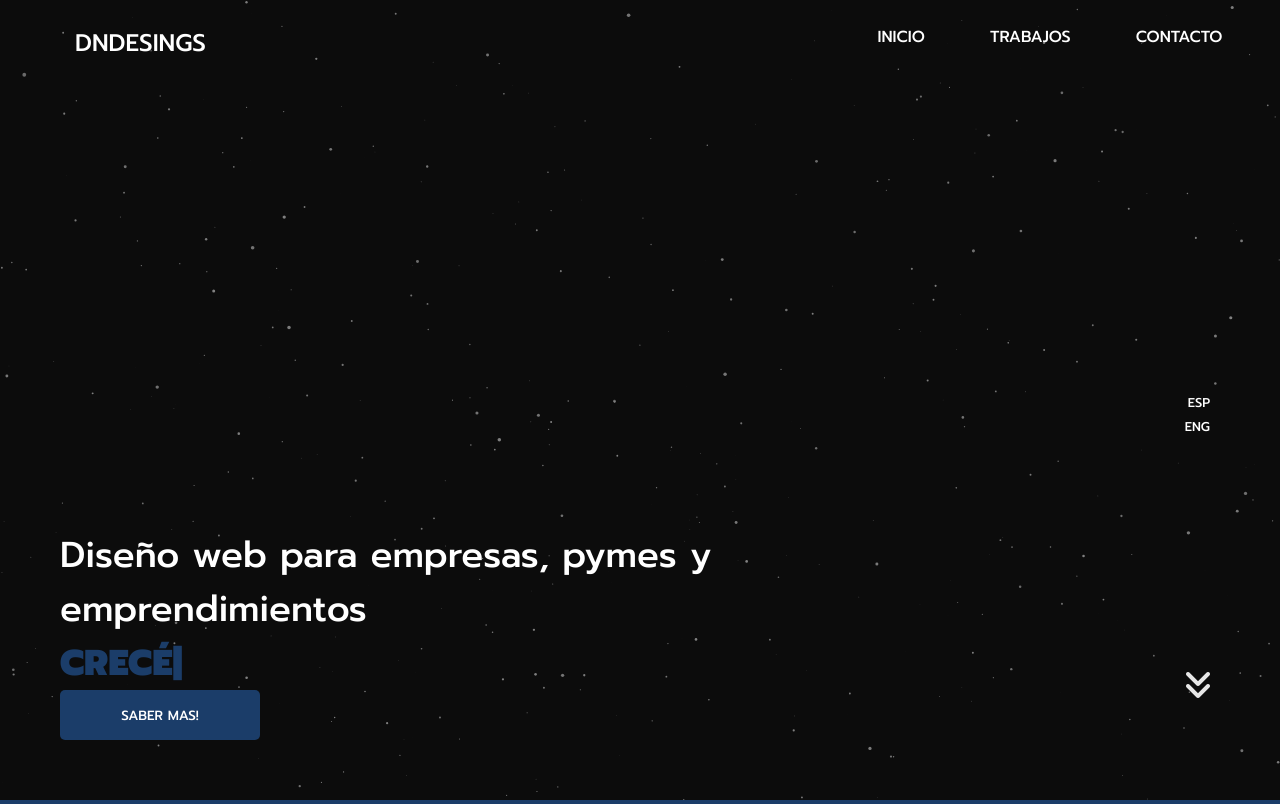
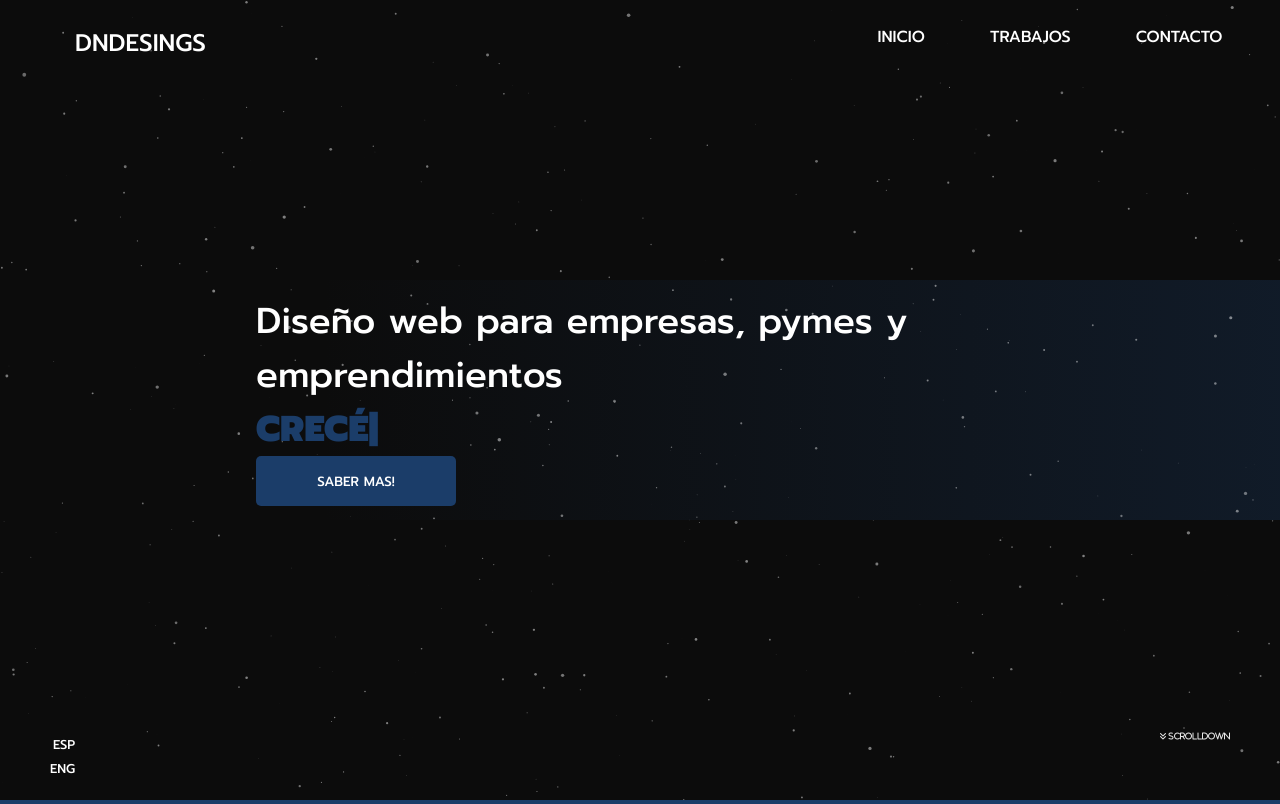
Before and after one commit to darianesquivel/dndesings, a plain HTML site: page index.html in a window 1280 px wide. Shown: the top 804 px of the page. Drawn offline with nearby package versions, Linux system fonts and the light colour scheme; animation ran at ten frames a second.

Commit message:
Modificacion NAV y section1

```diff
--- a/index.html
+++ b/index.html
@@ -24,11 +24,14 @@
           <li><a href="#">Contacto</a></li>
         </ul>
       </nav>
-      <ul class="menuIdioma">
-        <li><a href="#">Esp</a></li>
-        <li><a href="#">Eng</a></li>
-      </ul>
-      <i class="fas fa-angle-double-down"></i>
+      <div class="idiomaScroll">
+        <ul class="menuIdioma">
+          <li><a href="#">Esp</a></li>
+          <li><a href="#">Eng</a></li>
+        </ul>
+
+        <i class="fas fa-angle-double-down"> ScrollDown</i>
+      </div>
     </header>
     <main>
       <section class="section1">
--- a/scss/_home.scss
+++ b/scss/_home.scss
@@ -1,11 +1,19 @@
 /* SECTION 1*/
 .container {
   width: 100%;
-  height: 100vh;
+  height: 30vh;
   display: flex;
   flex-direction: column;
-  justify-content: flex-end;
-  padding: 60px;
+  justify-content: center;
+  align-items: left;
+  padding-left: 20%;
+  background: rgb(0, 0, 0);
+  background: linear-gradient(
+    90deg,
+    rgba(27, 61, 105, 0) 0%,
+    rgba(27, 61, 105, 0) 25%,
+    rgba(27, 61, 105, 0.3) 100%
+  );
 }
 
 .btnCta {
@@ -30,7 +38,7 @@
   font-size: 1.5rem;
   display: flex;
   flex-direction: column;
-  justify-content: flex-end;
+  justify-content: center;
 
   div {
     display: flex;
@@ -90,7 +98,7 @@
     }
   }
   .container {
-    //padding: 20px;
+    padding-left: 10%;
     button {
       width: 120px;
       height: 35px;
@@ -119,6 +127,7 @@
     }
     h1 {
       width: 100%;
+      font-size: 1rem;
     }
   }
   .section2 {
--- a/scss/_nav.scss
+++ b/scss/_nav.scss
@@ -3,7 +3,7 @@
   flex-direction: column;
   position: absolute;
   width: 100%;
-  height: 90vh;
+  height: 100vh;
   justify-content: space-between;
 }
 
@@ -53,7 +53,7 @@
 .fas {
   color: white;
   opacity: 0.9;
-  font-size: 2rem;
+  font-size: 1rem;
 }
 
 .menuNav .fa-bars {
@@ -66,6 +66,7 @@
 
 .menuIdioma {
   li {
+    list-style: none;
     padding-right: 70px;
     text-align: right;
   }
@@ -83,13 +84,19 @@
 }
 
 .fa-angle-double-down {
+  font-size: 0.5rem;
   color: white;
   opacity: 0.9;
   text-align: right;
-  padding-right: 70px;
-  padding-bottom: 20px;
   -webkit-animation: slide-bottom 0.5s ease-out infinite alternate backwards;
   animation: slide-bottom 0.5s ease-out infinite alternate backwards;
+}
+
+.idiomaScroll {
+  width: 100%;
+  display: flex;
+  justify-content: space-between;
+  padding: 0px 50px 20px 50px;
 }
 
 /* MEDIA QUERYS */
@@ -132,6 +139,10 @@
   .fa-angle-double-down {
     padding-right: 20px;
   }
+
+  .idiomaScroll {
+    padding: 0px 20px 20px 20px;
+  }
 }
 
 /* ANIMATION SCROLLDOWN */
@@ -142,8 +153,8 @@
     transform: translateY(0);
   }
   100% {
-    -webkit-transform: translateY(50px);
-    transform: translateY(50px);
+    -webkit-transform: translateY(20px);
+    transform: translateY(20px);
   }
 }
 @keyframes slide-bottom {
@@ -152,7 +163,7 @@
     transform: translateY(0);
   }
   100% {
-    -webkit-transform: translateY(50px);
-    transform: translateY(50px);
+    -webkit-transform: translateY(20px);
+    transform: translateY(20px);
   }
 }
```
Also changed, not shown: css/style.css, 1 other file.
